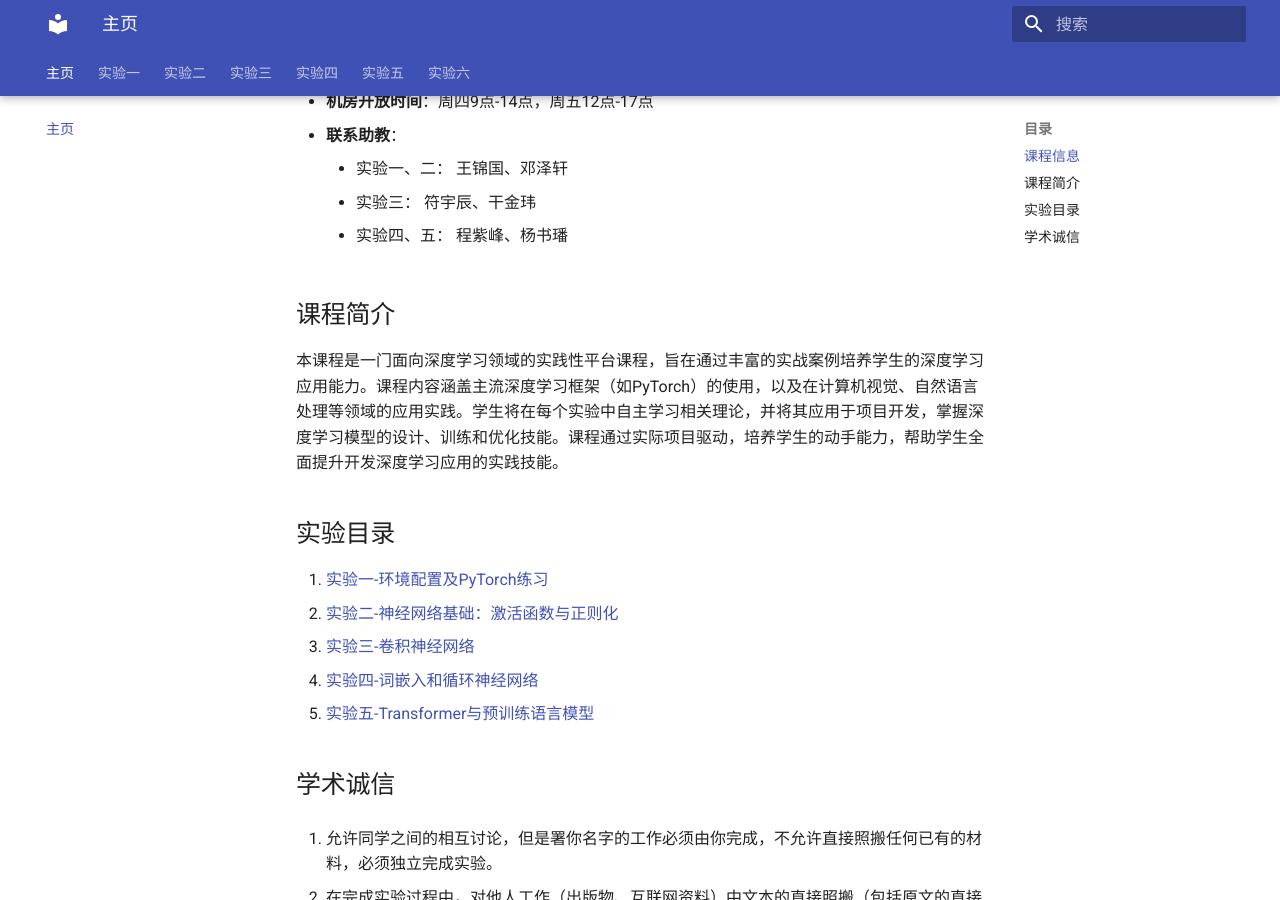
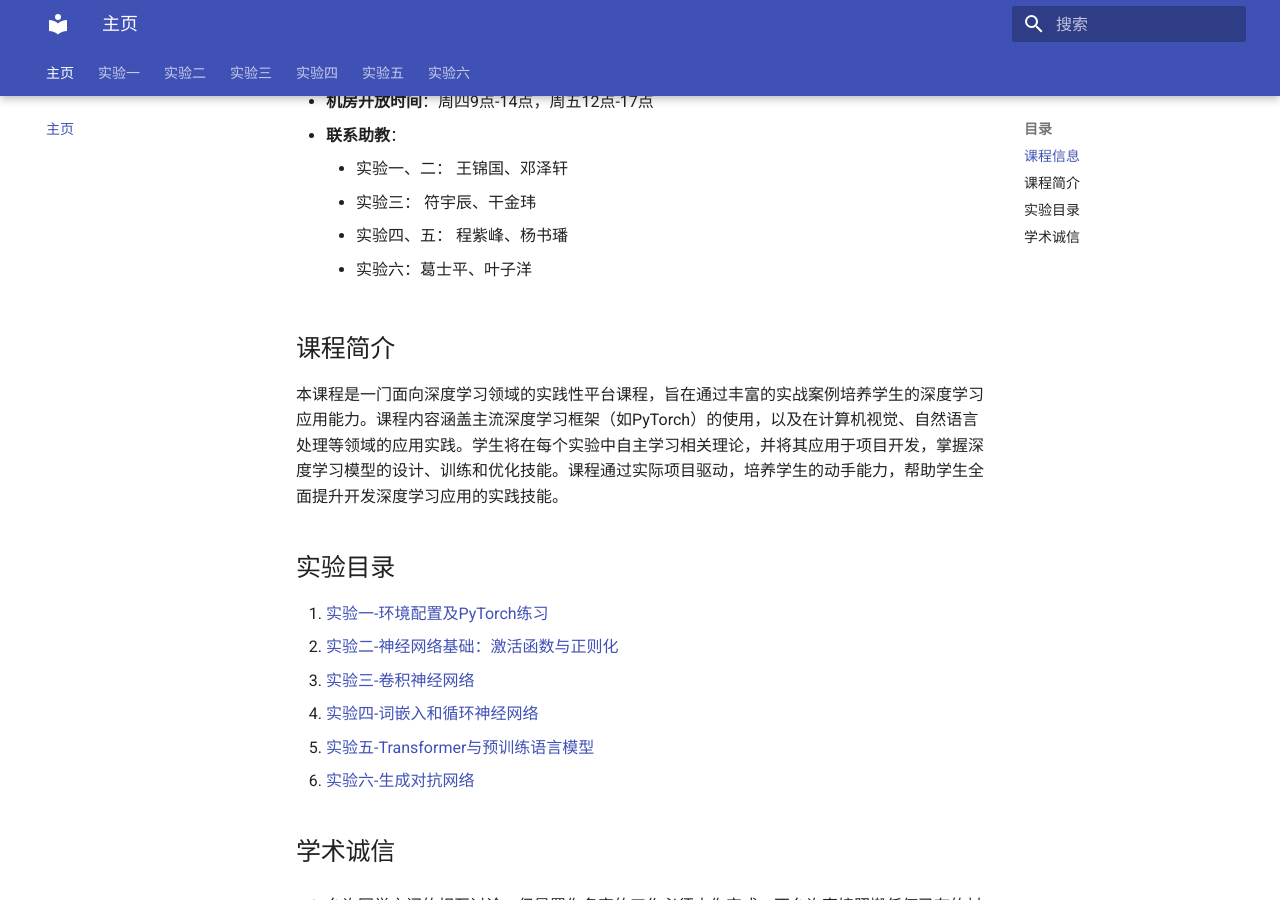
Before and after one commit to zhiweinju/nju-dl-lab-2025spring, an MkDocs documentation site: the page built from docs/index.md, in a window 1280 px wide and 900 px high, scrolled down 324 px. Built offline with MkDocs 1.6.1 and Material for MkDocs 9.7.7, drawn with Linux system fonts in a browser that asks for light colours; a style sheet for code colours, icons or effects is not loaded.

Commit message:
Update index.md

```diff
--- a/docs/index.md
+++ b/docs/index.md
@@ -10,6 +10,7 @@
     - 实验一、二： 王锦国、邓泽轩
     - 实验三： 符宇辰、干金玮
     - 实验四、五： 程紫峰、杨书璠
+    - 实验六：葛士平、叶子洋
 
 ## 课程简介
 本课程是一门面向深度学习领域的实践性平台课程，旨在通过丰富的实战案例培养学生的深度学习应用能力。课程内容涵盖主流深度学习框架（如PyTorch）的使用，以及在计算机视觉、自然语言处理等领域的应用实践。学生将在每个实验中自主学习相关理论，并将其应用于项目开发，掌握深度学习模型的设计、训练和优化技能。课程通过实际项目驱动，培养学生的动手能力，帮助学生全面提升开发深度学习应用的实践技能。
@@ -20,6 +21,7 @@
 3. [实验三-卷积神经网络](./lab3/实验三介绍.md)
 4. [实验四-词嵌入和循环神经网络](./lab4/实验四介绍.md)
 5. [实验五-Transformer与预训练语言模型](./lab5/实验五介绍.md)
+6. [实验六-生成对抗网络](./lab6/实验六介绍.md)
 
 
 ## 学术诚信
```
